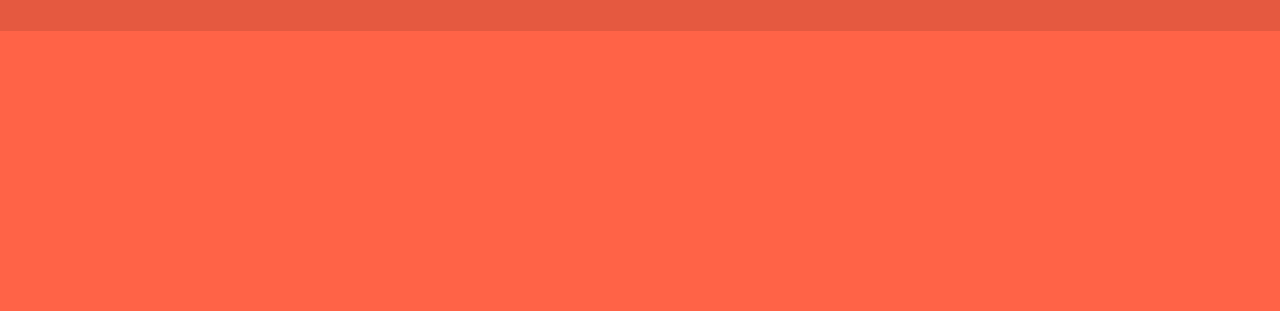
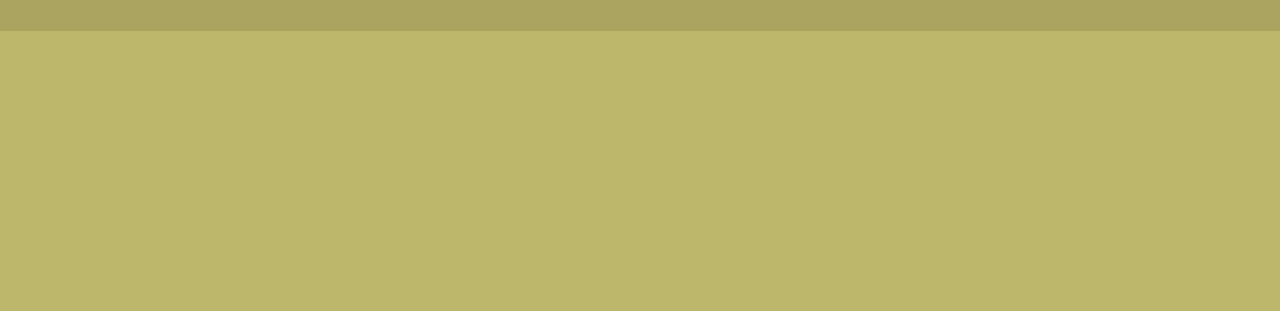
Before and after one commit to GabrielNesta/new-year-countdown, a plain HTML site: page index.html in a window 1280 px wide. Shown: the part 489-800 px from the top of the page. Drawn offline with Linux system fonts and the light colour scheme; a web font is replaced by a local one.

Commit message:
change bg color to previous color

```diff
--- a/style.css
+++ b/style.css
@@ -13,7 +13,7 @@ body {
   height: 100vh;
   justify-content: center;
   font-family: "Margarine", sans-serif;
-  background-color: tomato;
+  background-color: darkkhaki;
   overflow: hidden;
 }
 
```
